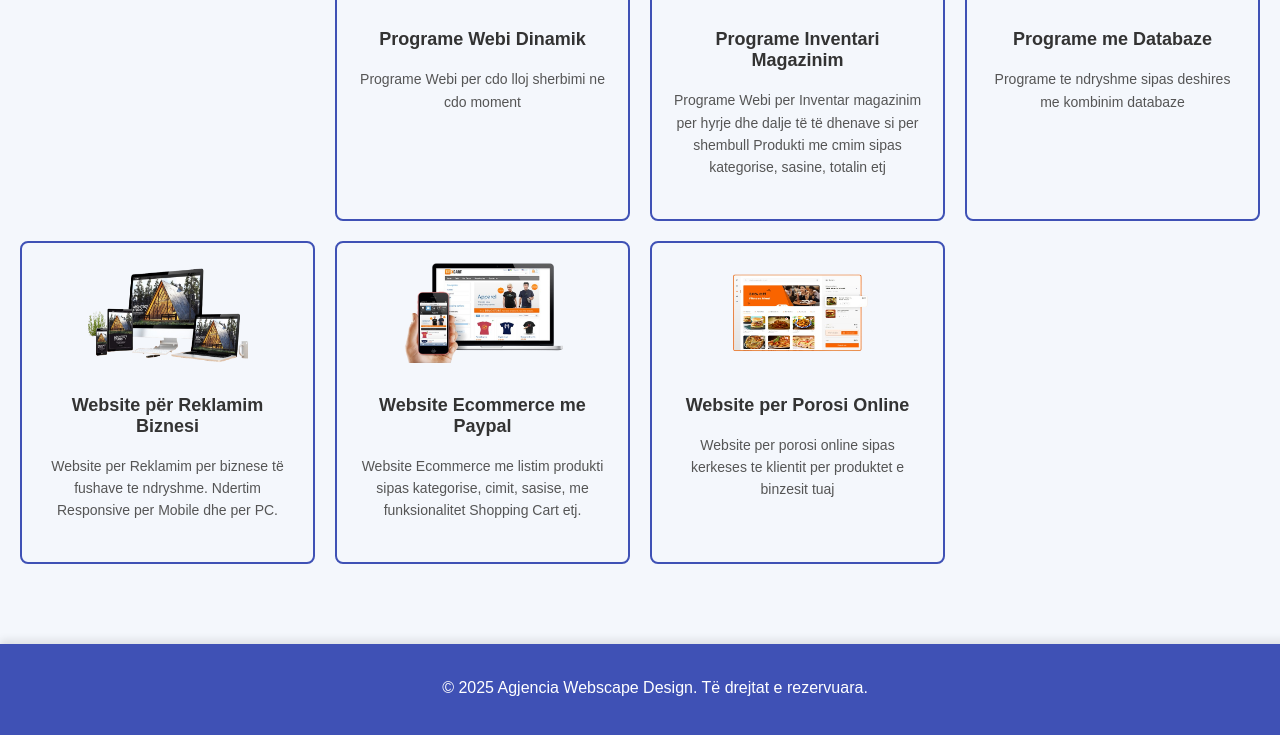
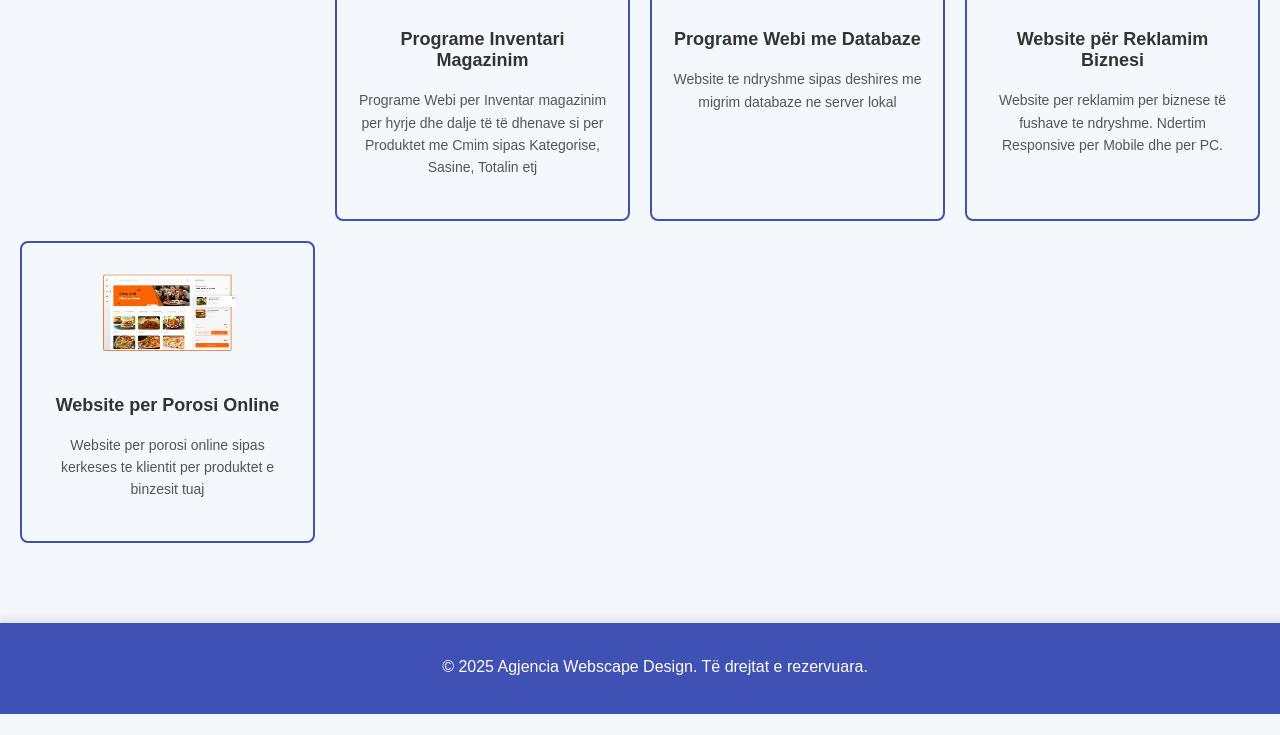
Before and after one commit to webscape/fillotech, a plain HTML site: page index.html in a window 1280 px wide. Shown: the part 649-1384 px from the top of the page. After the commit the page ends 1363 px from the top, so only its background shows below. Drawn offline with Linux system fonts and the light colour scheme.

Commit message:
Update index.html

```diff
--- a/index.html
+++ b/index.html
@@ -40,29 +40,19 @@
     <section id="services">
       <h2>Sherbimet</h2>
       <div class="service">
-        <img src="dynamic.png" alt="Webi Dinamik">
-        <h3>Programe Webi Dinamik</h3>
-        <p>Programe Webi per cdo lloj sherbimi ne cdo moment</p>
-      </div>
-      <div class="service">
         <img src="Inventory.png" alt="Inventari Magazinim">
         <h3>Programe Inventari Magazinim</h3>
-        <p>Programe Webi per Inventar magazinim per hyrje dhe dalje të të dhenave si per shembull Produkti me cmim sipas kategorise, sasine, totalin etj</p>
+        <p>Programe Webi per Inventar magazinim per hyrje dhe dalje të të dhenave si per Produktet me Cmim sipas Kategorise, Sasine, Totalin etj</p>
       </div>
       <div class="service">
         <img src="dbdesign.png" alt="Programe me Databaze">
-        <h3>Programe me Databaze</h3>
-        <p>Programe te ndryshme sipas deshires me kombinim databaze</p>
+        <h3>Programe Webi me Databaze</h3>
+        <p>Website te ndryshme sipas deshires me migrim databaze ne server lokal</p>
       </div>
       <div class="service">
         <img src="webdesign.png" alt="Website për Reklamim Biznesi">
         <h3>Website për Reklamim Biznesi</h3>
-        <p>Website per Reklamim per biznese të fushave te ndryshme. Ndertim Responsive per Mobile dhe per PC.</p>
-      </div>
-      <div class="service">
-        <img src="ecom.png" alt="Website Ecommerce">
-        <h3>Website Ecommerce me Paypal</h3>
-        <p>Website Ecommerce me listim produkti sipas kategorise, cimit, sasise, me funksionalitet Shopping Cart etj. </p>
+        <p>Website per reklamim per biznese të fushave te ndryshme. Ndertim Responsive per Mobile dhe per PC.</p>
       </div>
       <div class="service">
         <img src="onlineorder.png" alt="Website Online Ordering">
```
